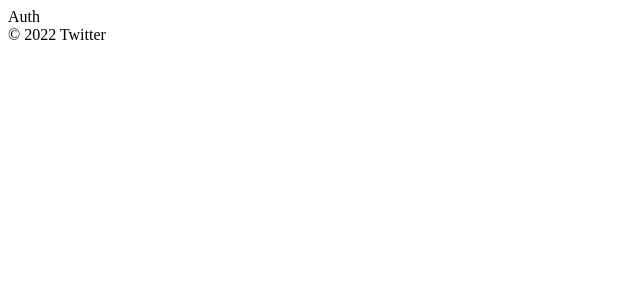
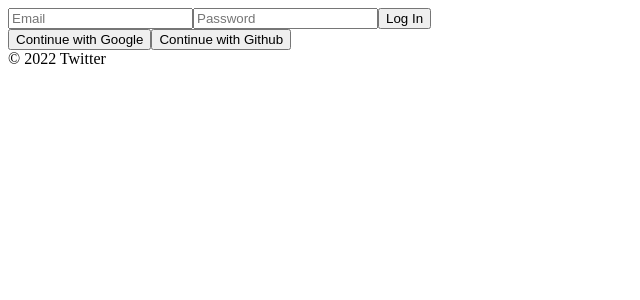
Before and after one commit to Dev-BaeJS/Twitter, a React (Create React App) app in the folder twitter/: page /#/ in a window 1280 px wide. Shown: the top 300 px of the page, without its empty margins (0-640 px from the left). Built offline with nearby package versions, Linux system fonts and the light colour scheme.

Commit message:
Firebase Setting and Login Function

```diff
--- a/twitter/src/routes/Auth.js
+++ b/twitter/src/routes/Auth.js
@@ -1,3 +1,51 @@
-const Auth = () => <span>Auth</span>;
+import { useState } from "react";
+
+const Auth = () => {
+    const [email, setEmail] = useState("");
+    const [password, setPassword] = useState("");
+
+    const onChange = (event) =>{
+        const {
+            target: {name, value},
+        } = event;
+        if(name == "email"){
+            setEmail(value);
+        } else if(name == "password"){
+            setPassword(value);
+        }
+    }
+
+    const onSubmit = (event) =>{
+        event.prventDefault();
+    }
+
+    return(
+        <div>
+            <form onSubmit={onSubmit}>
+                <input
+                    name="email"
+                    type="email"
+                    placeholder="Email"
+                    value={email}
+                    onChange={onChange}
+                    required
+                    />
+                <input
+                    name="password"
+                    type="password"
+                    placeholder="Password"
+                    value={password}
+                    onChange={onChange}
+                    required
+                    />
+                <input type="submit" value="Log In" />
+            </form>
+            <div>
+                <button>Continue with Google</button>
+                <button>Continue with Github</button>
+            </div>
+        </div>
+    );
+};
 
 export default Auth;
```
